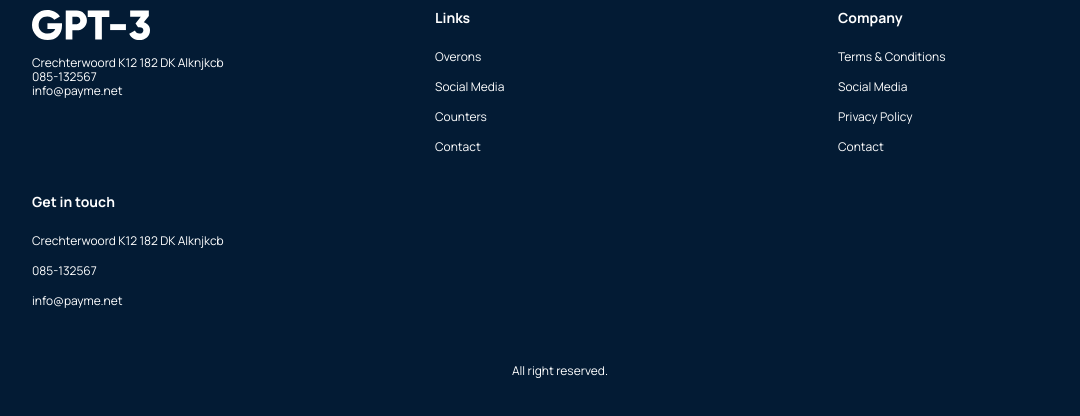
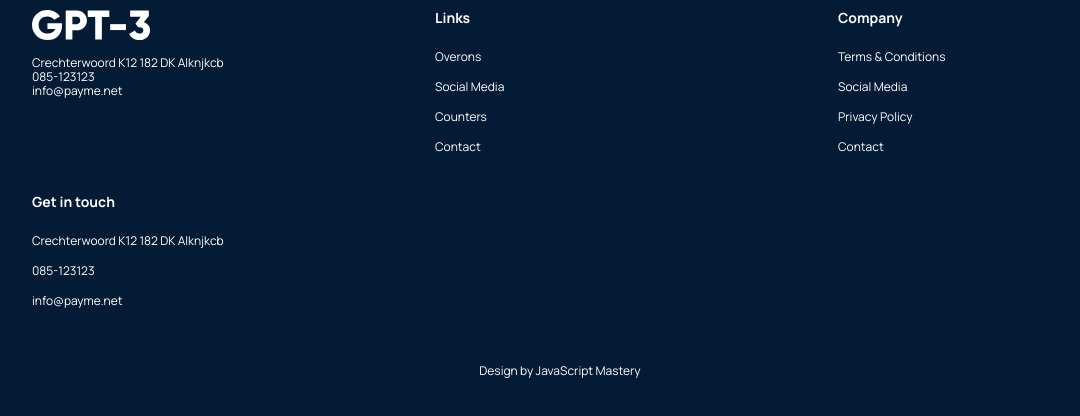
Before and after one commit to samuelraymond7/gpt, a React (Create React App) app: page / in a window 1280 px wide. Shown: the part 4856-5272 px from the top of the page, without its empty margins (80-1160 px from the left). Built offline with nearby package versions, Linux system fonts and the light colour scheme.

Commit message:
change footer

```diff
--- a/src/containers/footer/footer.css
+++ b/src/containers/footer/footer.css
@@ -110,7 +110,9 @@
     font-size: 12px;
     line-height: 14px;
     color: #ffffff;
-
+}
+.gpt3__footer-copyright:hover{
+    text-decoration: underline;
 }
 
 @media screen and (max-width:850px){
--- a/src/containers/footer/footer.jsx
+++ b/src/containers/footer/footer.jsx
@@ -16,7 +16,7 @@
         <div className="gpt3__footer-links__logo">
           <img src={gptlogo} alt="logo" />
           <p>Crechterwoord K12 182 DK Alknjkcb</p>
-          <p>085-132567</p>
+          <p>085-123123</p>
           <p>info@payme.net</p>
         </div>
 
@@ -39,12 +39,12 @@
         <div className="gpt3__footer-links__div">
           <h4>Get in touch</h4>
           <p>Crechterwoord K12 182 DK Alknjkcb</p>
-          <p>085-132567</p>
+          <p>085-123123</p>
           <p>info@payme.net</p>
         </div>
       </div>
       <div className='gpt3__footer-copyright'>
-        <p>All right reserved.</p>
+        <p><a href="https://youtu.be/F627pKNUCVQ?si=X7jNPxSNJ6-uCGII" target="_blank"rel='noopener noreferrer'>Design by JavaScript Mastery</a></p>
       </div>
     </div>
   )
```
